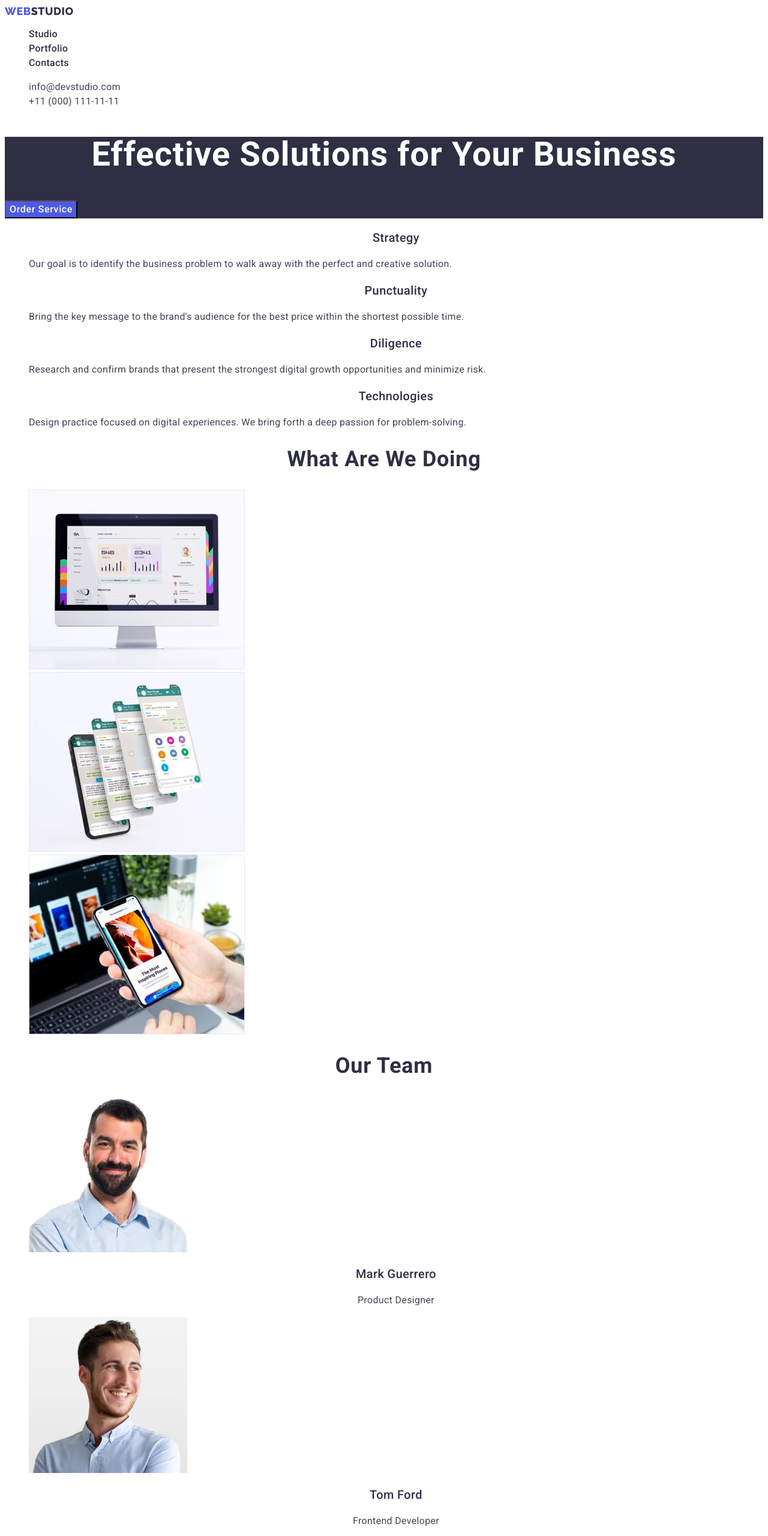
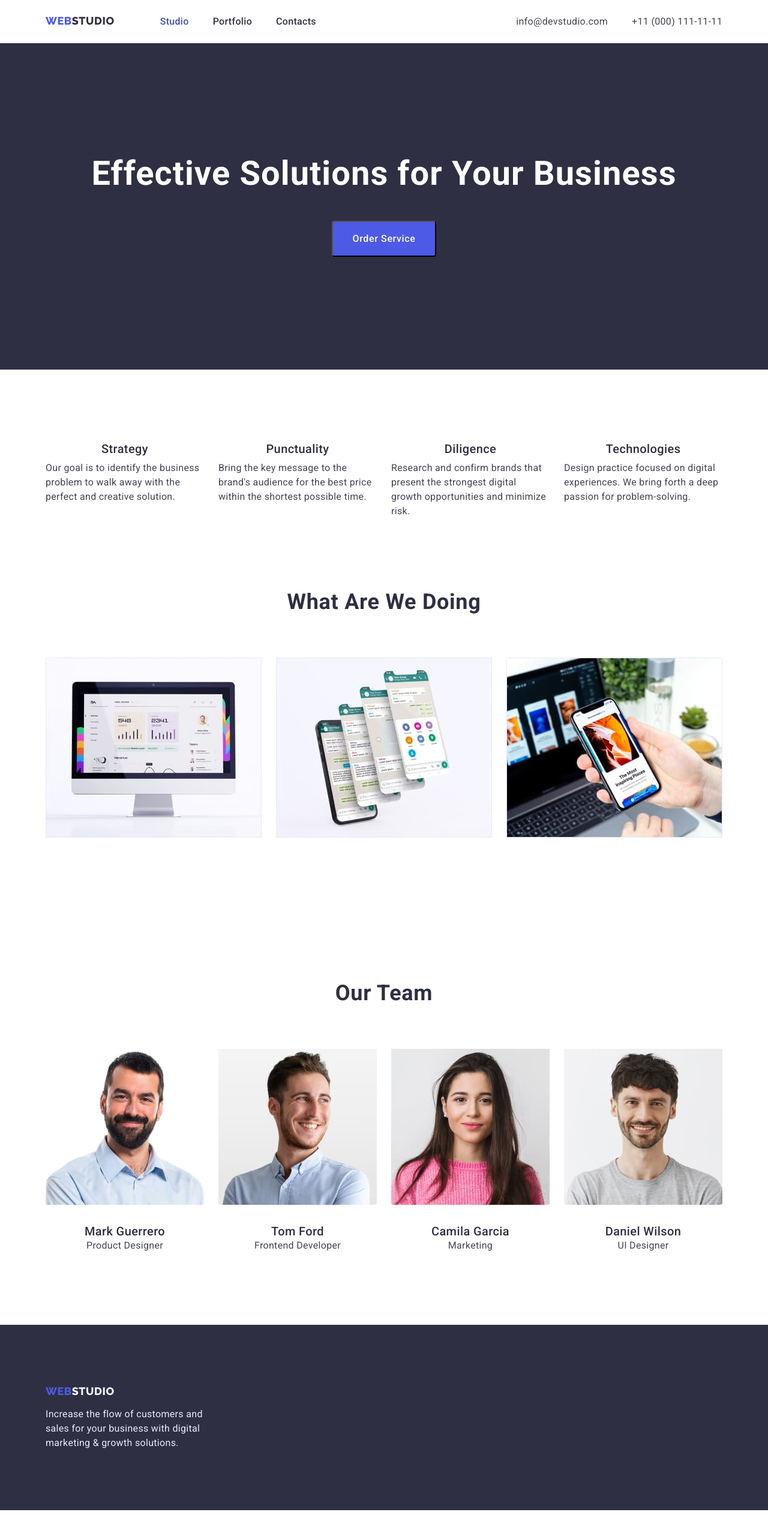
Before and after one commit to OlgaSld/goit-markup-hw-03, a plain HTML site: page index.html in a window 1280 px wide. Shown: the top 2560 px of the page at 60% size. After the commit the page ends 2517 px from the top, so only its background shows below. Drawn offline with nearby package versions, Linux system fonts and the light colour scheme.

Commit message:
homework-3

```diff
--- a/css/styles.css
+++ b/css/styles.css
@@ -19,6 +19,25 @@
     text-decoration: none;
 }
 
+p, h1, h2, h3, h4, h5, h6 {
+    margin-top: 0;
+    margin-bottom: 0;
+}
+
+ul, ol {
+    margin-top: 0;
+    margin-bottom: 0;
+    padding-left: 0;
+}
+
+img {
+    display: block;
+}
+
+button {
+    cursor: pointer;
+}
+
 body {
     font-family: var(--primary-font);
     font-size: 16px;
@@ -26,15 +45,26 @@ body {
     color: var(--color-text-main);
 }
 
+.container {
+    width: 1158px;
+    padding-left: 15px;
+    padding-right: 15px;
+    margin-left: auto;
+    margin-right: auto;
+}
 /* ============================== COMPONENTS ============================ */
 .projects-title,
 .team-title {
+    margin-bottom: 72px;
+    text-align: center;
+
     font-weight: 700;
     font-size: 36px;
     line-height: 1.11;
     text-align: center;
     letter-spacing: 0.02em;
     text-transform: capitalize;
+
     color: var(--background-dark);
 }
 
@@ -59,7 +89,19 @@ body {
 /* ============================== /COMPONENTS ============================ */
 
 /* ============================== HEADER  =============================== */
+.header-container {
+    display: flex;
+    padding-top: 24px;
+    padding-bottom: 24px;
+    border-bottom: 1px solid --accent-lines;
+
+    /* border: 1px solid tomato;
+    background: teal; */
+}
+
 .logo {
+    margin-right: 76px;
+
     line-height: 1.17;
     color: var(--brand-color);
 }
@@ -76,6 +118,20 @@ body {
     color: var(--background-dark);
 }
 
+.header-list {
+    display: flex;
+    align-items: center;
+}
+
+.header-item:not(:last-child) {
+    margin-right: 40px;
+}
+
+.nav {
+    display: flex;
+    justify-content: center;
+}
+
 .nav .link:hover,
 .nav .link:focus {
    color: var(--accent-color);
@@ -87,6 +143,11 @@ body {
 
 .address {
     font-style: normal;
+    margin-left: auto;
+}
+
+.address-list {
+    display: flex;
 }
 
 .address-link {
@@ -95,21 +156,36 @@ body {
     color: var(--color-text-main);
 }
 
+.address-link {
+}
+
 .address-link:hover,
 .address-link:focus {
     color: var(--accent-color);
 }
 
-.address-item {}
+.address-item + .address-item {
+    margin-left: 40px;
+}
 
 /* ============================== /HEADER ============================= */
 
 /* ============================== HERO  =============================== */
+.hero-container {
+    text-align: center;
+    padding-top: 188px;
+    padding-bottom: 188px;
+
+    /* border: 1px solid teal;
+    background: tomato; */
+}
+
 .hero{
     background: var(--background-dark);
 }
 
 .hero-title {
+    margin-bottom: 48px;
     font-weight: 700;
     font-size: 56px;
     line-height: 1.07;
@@ -119,6 +195,11 @@ body {
 }
 
 .hero-btn {
+    display: inline-block;
+    min-width: 169px;
+    padding: 16px 32px;
+    border-radius: 4px;
+
     font-family: inherit;
     font-weight: 500;
     font-size: 16px;
@@ -127,7 +208,6 @@ body {
     letter-spacing: 0.04em;
     color: #FFFFFF;
     background-color: var(--brand-color);
-    cursor: pointer;
 }
 
 .hero-btn:hover,
@@ -137,33 +217,98 @@ body {
 /* ============================== /HERO =============================== */
 
 /* ============================== FEUTURES ============================ */
-.feutures-list {}
+.feutures-container {
+    display: flex;
+    padding-top: 120px;
+    padding-bottom: 120px;
 
-.feutures-item {}
+    /* background-color: teal; */
+}
+.feutures-list {
+    display: flex;
+}
+
+.feutures-item {
+    width: 264px;
+}
+
+.feutures-item:not(:last-child) {
+    margin-right: 24px;
+}
 
 .feutures-text {
+    margin-top: 8px;
     line-height: 1.5;
 }
 /* ============================== /FEUTURES ========================== */
 
 /* ============================== PROJECTS =========================== */
-.projects-list {}
+.projects-container {
+    flex-wrap: wrap;
+    padding-bottom: 120px;
 
-.projects-item {}
+    /* background-color: tomato; */
+}
+
+.projects-list {
+    display: flex;
+    flex-wrap: wrap;
+    gap: 24px;
+    /* justify-content: space-between; */
+}
+
+.project-item {
+    flex-basis: calc((100% - 48px) / 3);
+}
+
+/* .projects-item:not(:nth-child(3n)) {
+    margin-right: 24px;
+} */
 /* ============================== /PROJECTS ========================= */
 
 /* ============================== TEAM =============================== */
-.team-title-list {}
+.team-container {
+    flex-wrap: wrap;
+    padding-top: 120px;
+    padding-bottom: 120px;
 
-.team-item {}
+    /* background-color: teal; */
+}
+
+.team-title-list {
+    display: flex;
+    flex-wrap: wrap;
+    gap: 24px;
+}
+
+/* .team-item:not(:nth-child(4n)) {
+    margin-right: 24px;
+} */
 
 .team-text {
     line-height: 1.5;
     text-align: center;
 }
+
+.team-item {
+    flex-basis: calc((100% - 72px) / 4);
+}
+
+.team-item-photo {
+    border-radius: 0px 0px 4px 4px;
+}
+
+.team-photo-content-border {
+    padding-top: 32px;
+}
 /* ============================== /TEAM =============================== */
 
 /* ============================== FOOTER =============================== */
+.footer-container {
+    padding-top: 100px;
+    padding-bottom: 100px;
+}
+
 .footer {
     background: var(--background-dark);
 }
@@ -178,13 +323,24 @@ body {
 }
 
 .footer-text {
+    width: 264px;
+    margin-top: 16px;
     line-height: 1.5;
     color: var(--accent-lines);
 }
 /* ============================== /FOOTER =============================== */
 
 /* ============================== PORTFOLIO PAGE ======================= */
+.portfolio-container {
+    flex-wrap: wrap;
+    padding-top: 96px;
+    padding-bottom: 120px;
+}
+
 .portfolio-page-btn {
+    display: inline-block;
+    padding: 12px 24px;
+
     font-family: 'Roboto', sans-serif;
     font-weight: 500;
     font-size: 16px;
@@ -194,7 +350,9 @@ body {
     letter-spacing: 0.04em;
     color: var(--brand-color);
     background-color: var(--backround-light);
-    cursor: pointer;
+
+    border: 1px solid var(--accent-lines);
+    border-radius: 4px
 }
 
 .portfolio-page-btn:hover,
@@ -204,6 +362,7 @@ body {
 }
 
 .portfolio-pg-namecard {
+    margin-bottom: 8px;
     font-weight: 500;
     font-size: 20px;
     line-height: 1.2;
@@ -218,4 +377,40 @@ body {
     letter-spacing: 0.02em;
     color: var(--color-text-main);
 }
+
+.portfolio-menu-card {
+    display: flex;
+    margin-bottom: 72px;
+    justify-content: center;
+    min-width: 586px;
+}
+
+.portfolio-item:not(:last-child) {
+    margin-right: 24px;
+}
+
+.portfolio-pg-content {
+    display: flex;
+    flex-wrap: wrap;
+}
+
+.portfolio-item-content {
+    width: calc(100% - 48PX) / 3);
+    margin-right: 24px;
+    margin-bottom: 48px;
+}
+
+.portfolio-item-content:nth-child(3n) {
+    margin-right: 0;
+    margin-bottom: 0;
+}
+
+.portfolio-photo-content-border {
+    display: block;
+    padding-top: 32px;
+    padding-bottom: 32px;
+    padding-left: 16px;
+    border: 1px solid var(--accent-lines);
+    border-top: none;
+}
 /* ============================== /PORTFOLIO PAGE ======================= */
--- a/index.html
+++ b/index.html
@@ -11,17 +11,19 @@
       href="https://fonts.googleapis.com/css2?family=Raleway:wght@800&family=Roboto:wght@400;500;700&display=swap"
       rel="stylesheet"
     />
+    <link rel="stylesheet" href="https://cdnjs.cloudflare.com/ajax/libs/modern-normalize/1.1.0/modern-normalize.min.css" />
     <link rel="stylesheet" href="./css/styles.css" />
   </head>
 
   <body>
     <header class="header">
+      <div class="container header-container">
       <nav class="nav">
         <a class="header-logo logo link" href="./index.html">Web<span class="header-web">Studio</span></a
         >
         <ul class="header-list list">
           <li class="header-item">
-            <a class="header-link link" href="./index.html">Studio</a>
+            <a class="header-link link current" href="./index.html">Studio</a>
           </li>
           <li class="header-item">
             <a class="header-link link" href="./portfolio.html">Portfolio</a>
@@ -45,17 +47,21 @@
           </li>
         </ul>
       </address>
+      </div>
     </header>
 
     <main>
       <!--Hero-->
       <section class="hero">
+        <div class="container hero-container">
         <h1 class="hero-title">Effective Solutions for Your Business</h1>
         <button type="button" class="hero-btn">Order Service</button>
+        </div>
       </section>
 
       <!--Feutures-->
       <section>
+        <div class="container feutures-container">
         <h2 hidden>Feutures</h2>
         <ul class="feutures-list list">
           <li class="feutures-item">
@@ -87,10 +93,12 @@
             </p>
           </li>
         </ul>
+        </div>
       </section>
 
       <!--What are we doing-->
       <section>
+        <div class="container projects-container">
         <h2 class="projects-title">What are we doing</h2>
         <ul class="projects-list list">
           <li class="projects-item">
@@ -118,63 +126,77 @@
             />
           </li>
         </ul>
+        </div>
       </section>
 
       <!--Out team-->
       <section>
+        <div class="container team-container">
         <h2 class="team-title">Our Team</h2>
         <ul class="team-title-list list">
           <li class="team-item">
-            <img
+            <img class="team-item-photo"
               src="./images/our-team/mark-guerrero.jpg"
               alt="Mark Guerrero"
               width="264"
               height="260"
             />
+            <div class="team-photo-content-border">
             <h3 class="team-subtitle">Mark Guerrero</h3>
             <p class="team-text">Product Designer</p>
+            </div>
           </li>
           <li class="team-item">
-            <img
+            <img class="team-item-photo"
               src="./images/our-team/tom-ford.jpg"
               alt="Tom Ford"
               width="264"
               height="260"
             />
+            <div class="team-photo-content-border">
             <h3 class="team-subtitle">Tom Ford</h3>
             <p class="team-text">Frontend Developer</p>
+            </div>
           </li>
           <li class="team-item">
-            <img
+            <img class="team-item-photo"
               src="./images/our-team/camila-garcia.jpg"
               alt="Camila Garcia"
               width="264"
               height="260"
             />
+            <div class="team-photo-content-border">
             <h3 class="team-subtitle">Camila Garcia</h3>
             <p class="team-text">Marketing</p>
+            </div>
           </li>
           <li class="team-item">
-            <img
+            <img class="team-item-photo"
               src="./images/our-team/daniel-wilson.jpg"
               alt="Daniel Wilson"
               width="264"
               height="260"
             />
+            <div class="team-photo-content-border">
             <h3 class="team-subtitle">Daniel Wilson</h3>
             <p class="team-text">UI Designer</p>
+
+            </div>
           </li>
         </ul>
+        </div>
       </section>
     </main>
 
     <footer class="footer">
+      <div class="container footer-container">
       <a class="footer-logo logo link" href="./index.html">Web<span class="footer-web">Studio</span></a
         >
       <p class="footer-text">
         Increase the flow of customers and sales for your business with digital
         marketing & growth solutions.
       </p>
+      </div>
     </footer>
   </body>
 </html>
```
Also changed, not shown: portfolio.html (+40 -16 lines).
